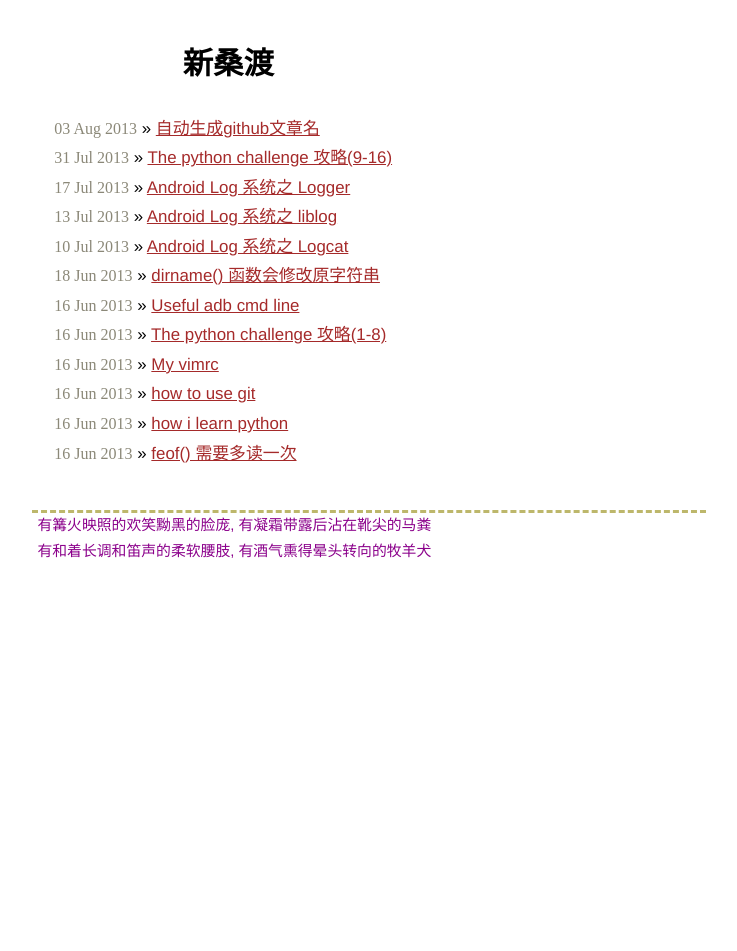
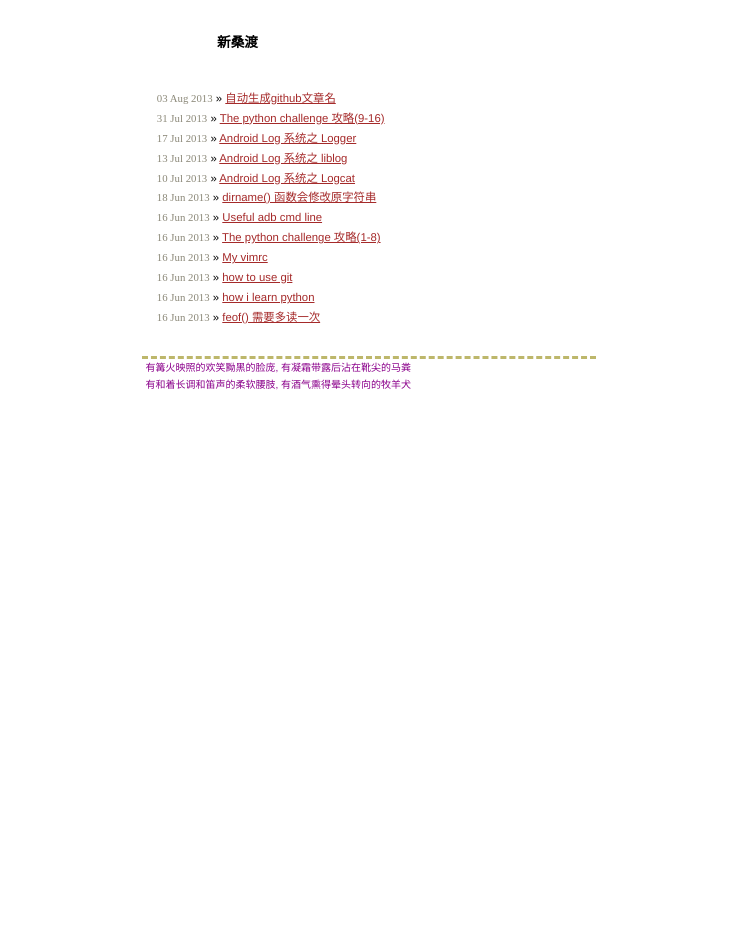
Before and after one commit to byrlx/byrlx.github.io, a Jekyll site: the page built from index.html, in a window 1280 px wide. Shown: the whole page, without its empty margins (271-1008 px from the left). Built offline with Jekyll 4.4.1, drawn with Linux system fonts in a browser that asks for light colours; Markdown is read by kramdown in place of the engine named in the settings.

Commit message:
modify post

```diff
--- a/css/screen.css
+++ b/css/screen.css
@@ -17,23 +17,23 @@ html, body {
 
 body {
 	background-color: white;
-	font: 15.34px helvetica, arial, clean, sans-serif;
+	font: 10.34px helvetica, arial, clean, sans-serif;
 		  *font-size: small;
 		  text-align: center;
 	  }
 
 	  h1 {
-		  font-size: 180%;
+		  font-size: 120%;
 		  margin-bottom: 1cm;
-		  margin-left: 4cm;
+		  margin-left: 2cm;
 	  }
 	  h2{
-		  font-size: 140%;
+		  font-size: 110%;
 		  margin-bottom: 1cm;
-		  margin-left: 4cm;
+		  margin-left: 2cm;
 	  }
 	  h3, h4, h5, h6 {
-		  font-size: 130%;
+		  font-size: 110%;
 		  margin-top: 1.5em;
 		  margin-left: 0;
 	  }
@@ -185,7 +185,7 @@ body {
 		  border-width:1px;
 		  display:block;
 		  font-size:90%;
-		  font-family:Calibri,"微软雅黑", "新宋体", "宋体";
+		  font-family: "Times New Roman", "Courier New", monospace;
 		  padding:20px 30px 20px 25px;
 		  background:#fffacd;
 		  color:blue;
```
